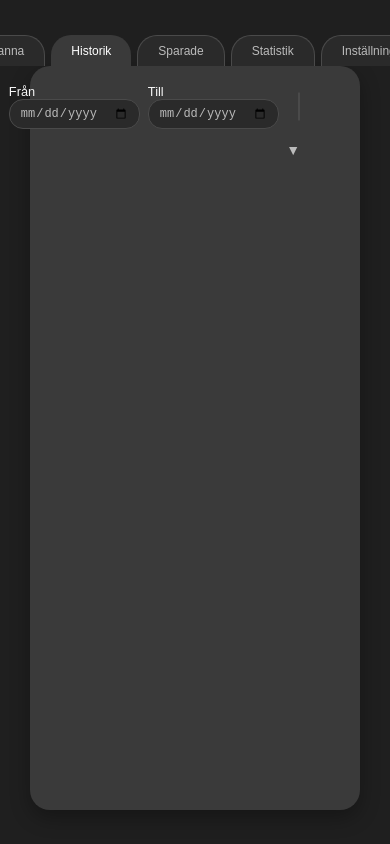
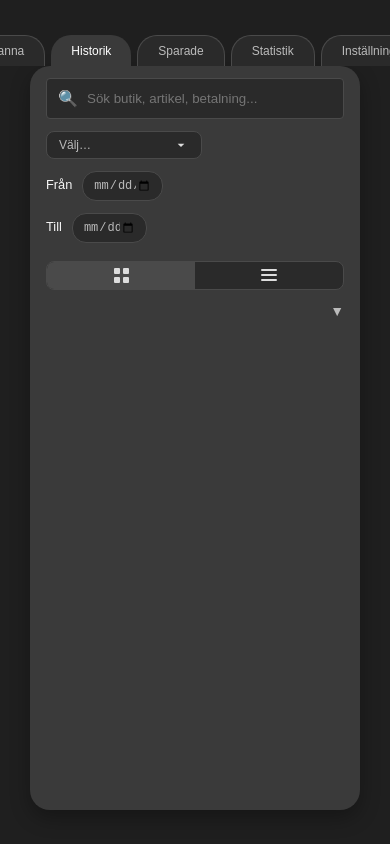
Before and after one commit to Sarhad127/receipt-frontend-react, a React (Vite) app: page /historik in a window 390 px wide. Shown: the top 844 px of the page. Built offline with nearby package versions, Linux system fonts and the light colour scheme.

Commit message:
update 52

```diff
--- a/src/components/Filter/PageHeader.css
+++ b/src/components/Filter/PageHeader.css
@@ -29,7 +29,7 @@
 
 .search-input-inner {
     position: relative;
-    width: 100%;
+    width: 95%;
     max-width: 34rem;
 }
 
@@ -302,3 +302,80 @@
 .date-input label {
     margin-right: 10px;
 }
+
+@media (max-width: 768px) {
+
+    .page-header {
+        flex-direction: column;
+        padding: 12px 16px 0 16px;
+        justify-content: flex-start;
+    }
+
+    .page-header-row {
+        flex-direction: column;
+        align-items: stretch;
+        justify-content: flex-start;
+        gap: 12px;
+    }
+
+    .search-input-wrapper {
+        margin-left: 0;
+        margin-right: 0;
+        justify-content: flex-start;
+        width: 100%;
+    }
+
+    .search-input-inner {
+        width: 100%;
+        max-width: 100%;
+    }
+
+    .quick-date-filter {
+        margin-left: 0;
+        justify-content: flex-start;
+        width: 100%;
+        gap: 4px;
+    }
+
+    .date-filter {
+        margin-left: 0;
+        flex-wrap: wrap;
+        gap: 6px;
+    }
+
+    .date-filter input[type="date"] {
+        width: 48%;
+        margin-bottom: 6px;
+    }
+
+    .layout-switcher {
+        margin-left: 0;
+        width: 100%;
+    }
+
+    .advanced-filters {
+        flex-direction: column;
+        gap: 16px;
+        padding-bottom: 8px;
+    }
+
+    .advanced-filter-group {
+        min-width: 100%;
+    }
+
+    .category-grid {
+        grid-template-columns: repeat(2, 1fr);
+    }
+
+    .amount-range {
+        flex-wrap: wrap;
+    }
+
+    .amount-range input {
+        width: 48%;
+    }
+
+    .filter-divider::before {
+        right: 16px;
+    }
+}
--- a/src/components/style/pages/ScanPage.css
+++ b/src/components/style/pages/ScanPage.css
@@ -59,3 +59,46 @@
     border-radius: 8px;
     object-fit: contain;
 }
+
+@media (max-width: 1024px) {
+    .scan-content {
+        flex-direction: column;
+        gap: 15px;
+        height: auto;
+    }
+
+    .upload-section,
+    .info-section {
+        width: 100%;
+        height: auto;
+        padding: 15px;
+    }
+
+    .uploaded-image {
+        width: 100%;
+        max-height: 400px;
+    }
+}
+
+@media (max-width: 600px) {
+    .upload-section,
+    .info-section {
+        padding: 10px;
+        border-radius: 8px;
+    }
+
+    .scroll-inner {
+        gap: 8px;
+        padding: 5px 0;
+    }
+
+    .uploaded-image {
+        width: 100%;
+        max-height: 250px;
+    }
+
+    .upload-section input[type="file"] {
+        padding: 15px;
+        font-size: 14px;
+    }
+}
--- a/src/components/style/pages/stylingparts/scanRightSide.css
+++ b/src/components/style/pages/stylingparts/scanRightSide.css
@@ -246,3 +246,116 @@ input[type="number"] {
     margin: 0 0 10px 0;
     padding: 0;
 }
+
+@media (max-width: 1024px) {
+    .info-section {
+        padding: 16px;
+        border-radius: 12px;
+        height: auto;
+    }
+
+    .info-scroll {
+        padding-right: 4px;
+    }
+
+    .action-buttons {
+        top: 10px;
+        left: 10px;
+        gap: 4px;
+    }
+
+    .view-toggle {
+        top: 10px;
+        right: 10px;
+    }
+
+    .receipt-dto p strong {
+        min-width: 90px;
+    }
+
+    .receipt-dto h3 input {
+        font-size: 1.1rem;
+    }
+
+    .receipt-items-table td:not(:first-child) input {
+        width: 60px;
+    }
+
+    .receipt-items-table td:first-child input {
+        min-width: 120px;
+    }
+}
+
+@media (max-width: 600px) {
+    .info-section {
+        padding: 10px;
+        border-radius: 8px;
+    }
+
+    .info-scroll {
+        flex-direction: column;
+        align-items: stretch;
+        justify-content: flex-start;
+        padding-right: 0;
+    }
+
+    .action-buttons {
+        top: 6px;
+        left: 6px;
+        gap: 3px;
+        flex-wrap: wrap;
+    }
+
+    .action-buttons .toggle-btn {
+        font-size: 10px;
+        padding: 4px 10px;
+    }
+
+    .view-toggle {
+        top: 6px;
+        right: 6px;
+        padding: 2px;
+    }
+
+    .receipt-dto p strong {
+        min-width: 70px;
+        font-size: 0.85rem;
+    }
+
+    .receipt-dto p {
+        font-size: 0.85rem;
+        gap: 4px;
+    }
+
+    .receipt-dto h3 input {
+        font-size: 1rem;
+        padding: 4px 6px;
+    }
+
+    .receipt-items-table td:first-child input {
+        min-width: 100px;
+        font-size: 0.8rem;
+    }
+
+    .receipt-items-table td:not(:first-child) input {
+        width: 50px;
+        font-size: 0.8rem;
+    }
+
+    .receipt-items-table th {
+        font-size: 0.75rem;
+    }
+
+    .receipt-items-table tbody tr {
+        border-radius: 6px;
+    }
+
+    .receipt-items-table input {
+        padding: 3px 5px;
+    }
+
+    pre {
+        font-size: 10px;
+        padding: 6px;
+    }
+}
```
